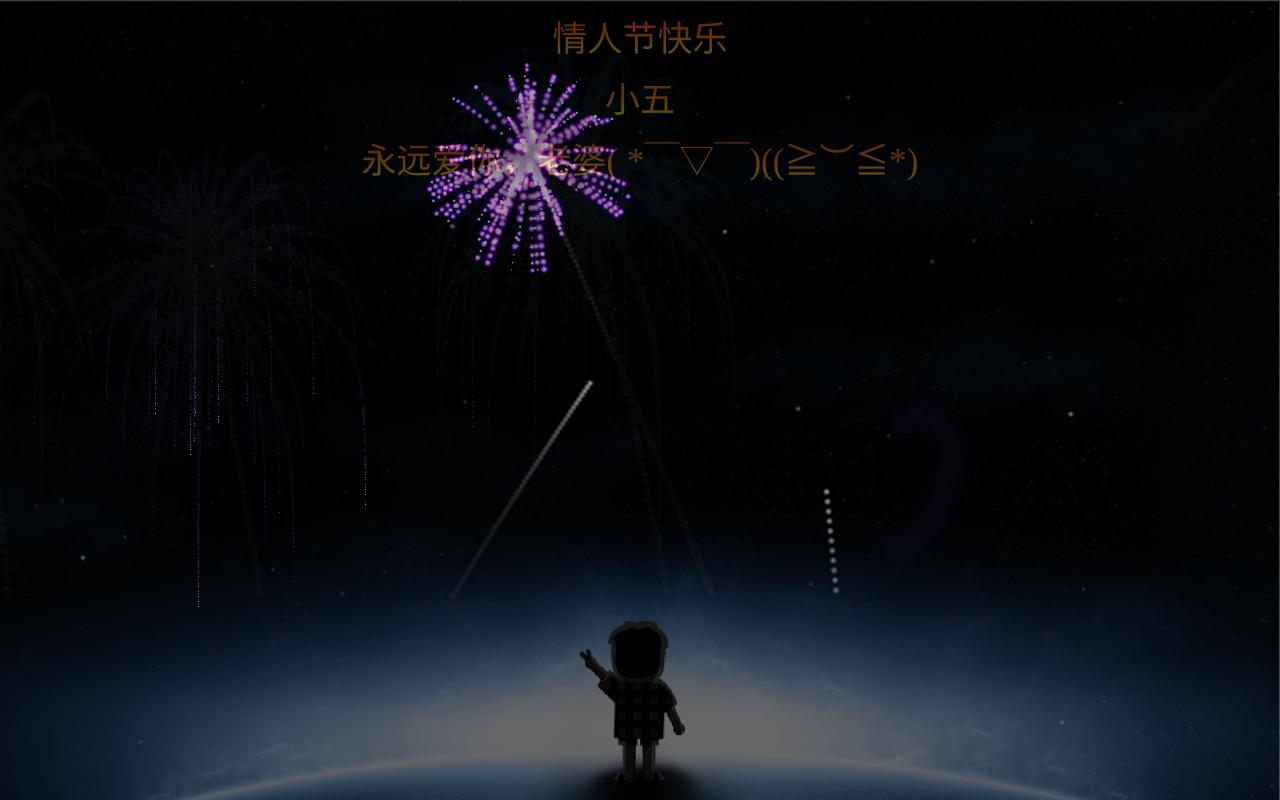
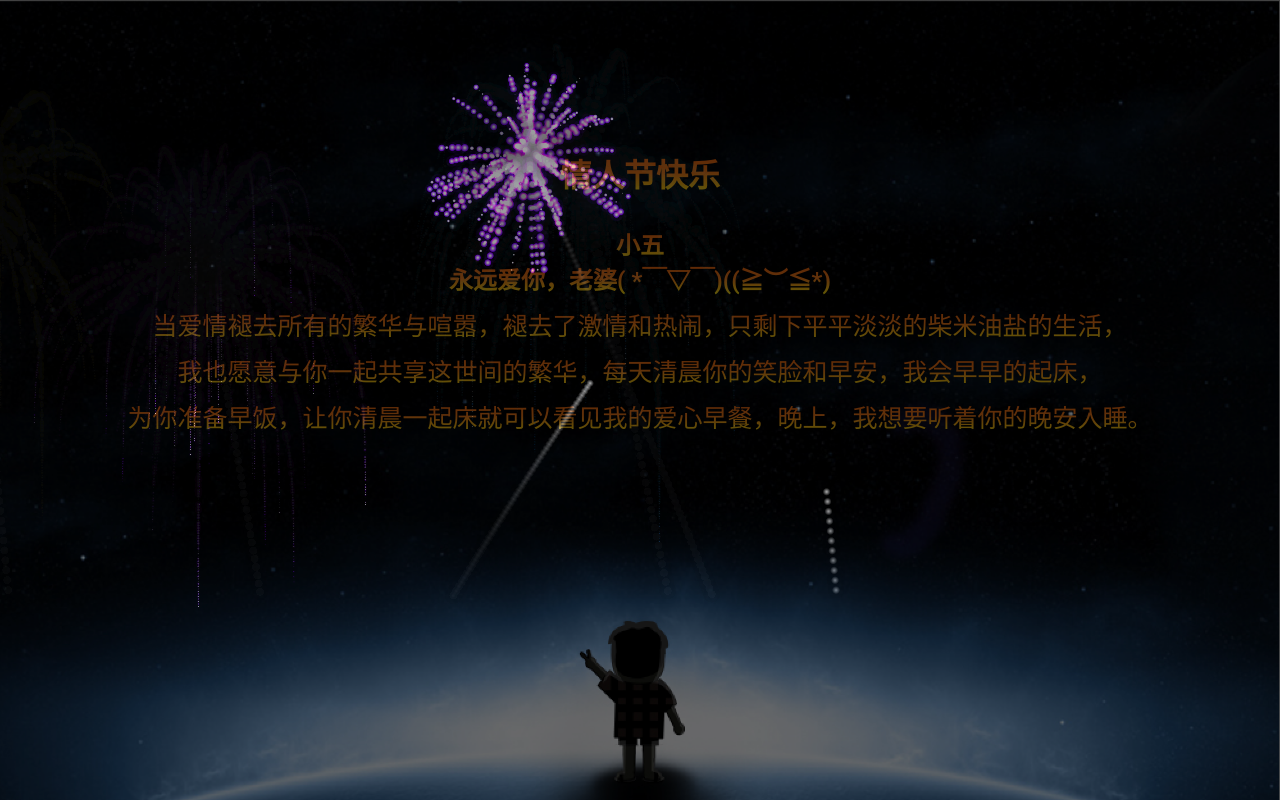
Before and after one commit to happytime5566/test, a plain HTML site: page BeLOVED/index.html in a window 1280 px wide. Drawn offline with nearby package versions, Linux system fonts and the light colour scheme.

Commit message:
Update index.html

```diff
--- a/BeLOVED/index.html
+++ b/BeLOVED/index.html
@@ -29,12 +29,17 @@
             text-align: center;
             font-family: 'Roboto';
         }
+         h2 {
+/*             margin: 150px auto 30px auto; */
+            text-align: center;
+            font-family: 'Roboto';
+        }
 
         p {
             margin: 10px auto 10px auto;
             text-align: center;
             font-family: 'Microsoft YaHei';
-            font-size: 35px;
+            font-size: 25px;
             color: pink
         }
         .style1 {
@@ -70,9 +75,12 @@
         Your browser does not support the audio element.
     </audio> -->
     <div class="center-in-center">
-        <p class="style1">情人节快乐</p>
-        <p class="style1">小五</p>
-        <p class="style1">永远爱你，老婆( *￣▽￣)((≧︶≦*)</p>
+        <h1 class="style1">情人节快乐</h1>
+        <h2 class="style1">小五</h2>
+        <h2 class="style1">永远爱你，老婆( *￣▽￣)((≧︶≦*)</h2>
+        <p class="style1">当爱情褪去所有的繁华与喧嚣，褪去了激情和热闹，只剩下平平淡淡的柴米油盐的生活，</p>
+        <p class="style1">我也愿意与你一起共享这世间的繁华，每天清晨你的笑脸和早安，我会早早的起床，</p>
+        <p class="style1">为你准备早饭，让你清晨一起床就可以看见我的爱心早餐，晚上，我想要听着你的晚安入睡。</p>
     </div>
 </body>
 
```
